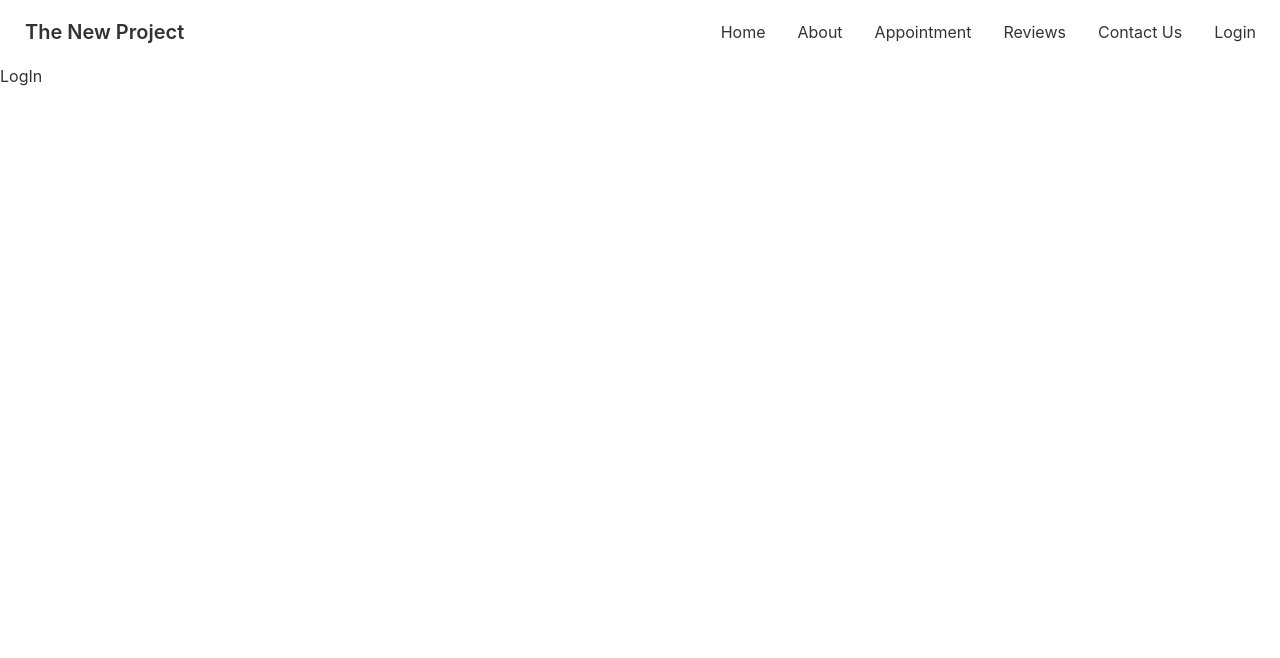
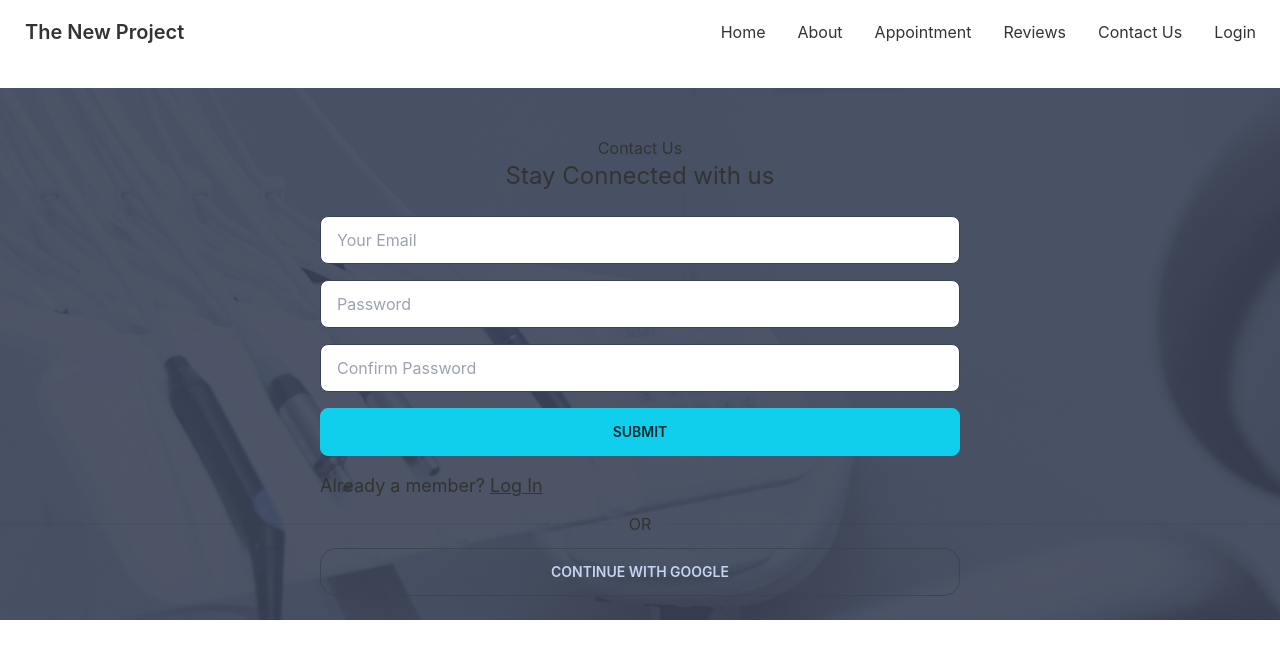
Before and after one commit to Toufiquer/new-pro, a React (Create React App) app: page /logIn in a window 1280 px wide. Shown: the top 658 px of the page. Built offline with nearby package versions, Linux system fonts and the light colour scheme.

Commit message:
logIn design

```diff
--- a/src/component/page/LogIn/LogIn.js
+++ b/src/component/page/LogIn/LogIn.js
@@ -1,7 +1,101 @@
-import React from "react";
-
+import React, { useState } from "react";
+import img from "../../../assets/images/appointment.png";
 const LogIn = () => {
-    return <div>LogIn</div>;
+    const [password, SetPassword] = useState("");
+    const [conPassword, SetConPassword] = useState("");
+    const [err, SetErr] = useState(null);
+    const handleSubmit = e => {
+        e.preventDefault();
+        console.log(e);
+    };
+    const [logIn, SetLogIn] = useState(true);
+    const handlePassword = () => {
+        if (password !== conPassword) {
+            SetErr("Password do not match");
+        } else {
+            SetErr(null);
+        }
+    };
+    return (
+        <div className="container mx-auto">
+            <div
+                className="my-6 min-h-full py-6"
+                style={{ background: `url(${img})` }}
+            >
+                <div className="text-center py-6">
+                    <div className="text-normal">Contact Us</div>
+                    <div className="text-2xl">Stay Connected with us</div>
+                </div>
+                <form
+                    onSubmit={handleSubmit}
+                    className="flex flex-col w-full lg:w-2/4 mx-auto gap-4"
+                >
+                    <input
+                        type="email"
+                        placeholder="Your Email"
+                        name="email"
+                        className="input input-bordered input-accent w-full"
+                    />
+                    <input
+                        type="password"
+                        placeholder="Password"
+                        name="password"
+                        onChange={e => SetPassword(e.target.value)}
+                        value={password || ""}
+                        className="input input-bordered input-accent w-full"
+                    />
+                    {logIn && (
+                        <>
+                            <input
+                                type="password"
+                                placeholder="Confirm Password"
+                                name="confirmPassword"
+                                onChange={e => SetConPassword(e.target.value)}
+                                value={conPassword || ""}
+                                onBlur={handlePassword}
+                                className="input input-bordered input-accent w-full"
+                            />
+                            {err && (
+                                <span className="label-text-alt text-lg text-red-500">
+                                    {err}
+                                </span>
+                            )}
+                        </>
+                    )}
+                    <input
+                        type="submit"
+                        value="Submit"
+                        className="btn btn-primary w-full"
+                    />
+                    {logIn ? (
+                        <span className="label-text-alt text-lg">
+                            Already a member?{" "}
+                            <button
+                                onClick={() => SetLogIn(!logIn)}
+                                className="link"
+                            >
+                                Log In
+                            </button>
+                        </span>
+                    ) : (
+                        <span className="label-text-alt text-lg">
+                            New to Doctors Portal?{" "}
+                            <button
+                                onClick={() => SetLogIn(!logIn)}
+                                className="link"
+                            >
+                                Create new account
+                            </button>
+                        </span>
+                    )}
+                </form>
+                <div className="divider">OR</div>
+                <div className="grid btn rounded-box place-items-center w-full lg:w-1/2 mx-auto bg-transparent">
+                    Continue with Google
+                </div>
+            </div>
+        </div>
+    );
 };
 
 export default LogIn;
```
